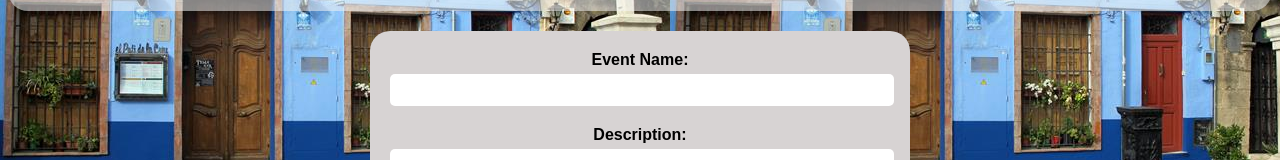
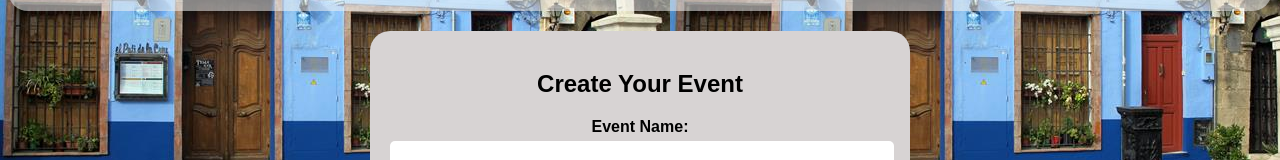
Before and after one commit to Azzurro-M/DeniaCommunity, a React (Create React App) app in the folder client/: page / in a window 1280 px wide. Shown: the part 170-330 px from the top of the page. Built offline with nearby package versions, Linux system fonts and the light colour scheme; no server answers.

Commit message:
css create

```diff
--- a/client/src/components/CreateEvent.js
+++ b/client/src/components/CreateEvent.js
@@ -39,6 +39,7 @@ export const CreateEvent = () => {
 
   return (
     <form className="create-form" onSubmit={handleSubmit}>
+      <h2>Create Your Event</h2>
       <div>
         <label htmlFor="name">Event Name:</label>
         <input
```
